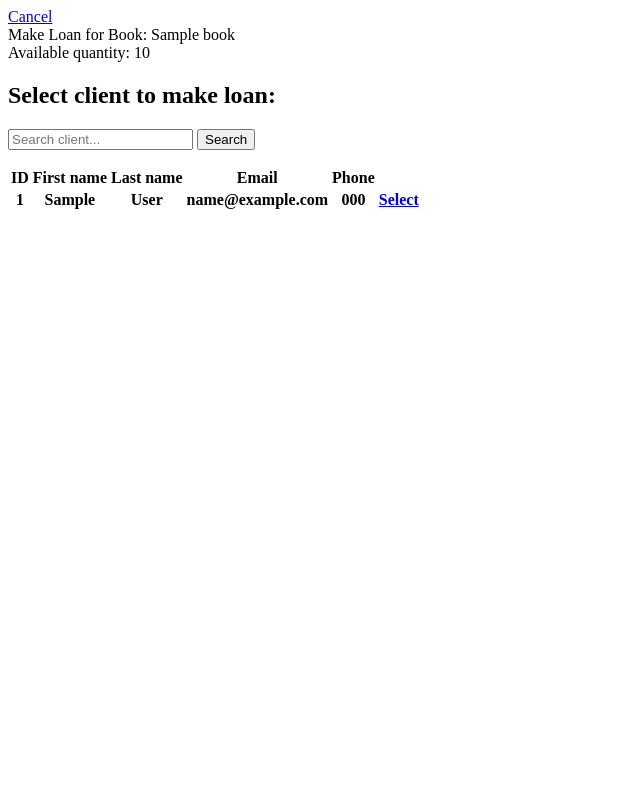
After one commit to sebastianw777/library-management-system, a PHP site: page /pages/make_loan.php?id=1 in a window 1280 px wide. The commit adds this page. Shown: the whole page, without its empty margins (0-640 px from the left). Run offline with PHP 8.4, Linux system fonts and the light colour scheme; the visitor is signed in with stand-in values (Sample User, id 1); tables that the repository leaves empty hold one stand-in row (values such as "Sample post"); lists and menus that the app fills with data are empty.

Commit message:
Add loan creation

```diff
--- a/pages/loans.php
+++ b/pages/loans.php
@@ -28,7 +28,6 @@ require_once "../auth.php";
 
             echo "<p>Account: " .$user['first_name']. " " .$user['last_name']. "</p>";
         ?>
-        <a href="add_loan.php">Create new loan</a>
     </nav>
 </header>
 <main>
--- /dev/null
+++ b/pages/make_loan.php
@@ -0,0 +1,47 @@
+<?php
+
+require_once "../auth.php";
+require_once "../config/config.php";
+
+$id = $_GET['id'];
+
+$query = "SELECT * FROM books WHERE id='$id';";
+$result = mysqli_query($conn, $query);
+
+$row = mysqli_fetch_assoc($result);
+
+echo "<a href='books.php'>Cancel</a><br>";
+echo "Make Loan for Book: " .$row['title']. "<br>";
+echo "Available quantity: " .$row['available_quantity']. "<br>";
+
+?>
+
+<h2>Select client to make loan:</h2>
+
+<form method="POST" action="">
+    <input type="text" name="search" placeholder="Search client...">
+    <input type="submit" value="Search">
+</form>
+
+<table>
+<tr>
+    <th>ID</th>
+    <th>First name</th>
+    <th>Last name</th>
+    <th>Email</th>
+    <th>Phone</th>
+</tr>
+
+<?php
+$search = isset($_POST['search']) ? $_POST['search'] : '';
+
+$query2 = "SELECT * FROM clients WHERE CONCAT(first_name, ' ', last_name) LIKE '%$search%'";
+
+$result2 = mysqli_query($conn, $query2);
+
+
+while ($row2 = mysqli_fetch_assoc($result2)) {
+    echo "<tr><th>" .$row2['id']. "</th><th>" .$row2['first_name']. "</th><th>" .$row2['last_name']. "</th><th>" .$row2['email']. "</th><th>" .$row2['phone']. "</th><th><a href='make_loan_script.php?book_id=".$id."&client_id=".$row2['id']."'>Select</a></th></tr>";
+}
+
+?>
```
Also changed, not shown: pages/make_loan_script.php (added, +36 -0 lines).
